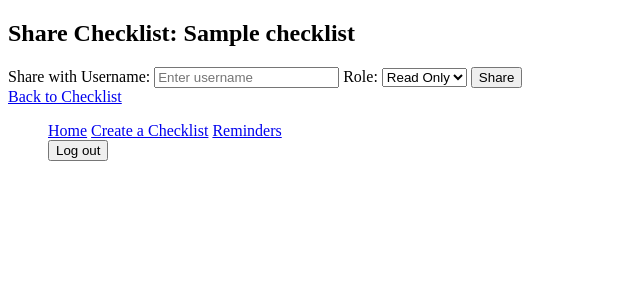
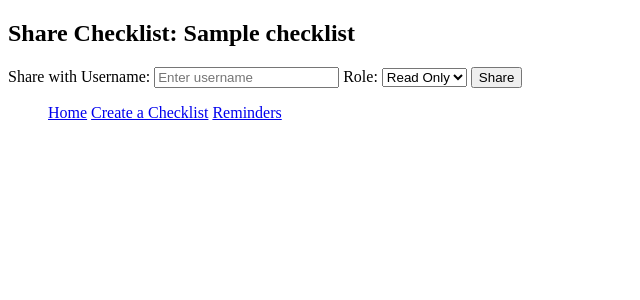
Before and after one commit to SscottK/tasker, a Django app: page /checklists/1/share/ in a window 1280 px wide. Shown: the top 300 px of the page, without its empty margins (0-640 px from the left). Run offline with Django 4.2, Linux system fonts and the light colour scheme; a user stored in the database is signed in; tables that the repository leaves empty hold one stand-in row (values such as "Sample post").

Commit message:
share edits

```diff
--- a/tasker_main_app/templates/base.html
+++ b/tasker_main_app/templates/base.html
@@ -31,14 +31,14 @@
           <a href="{% url 'checklist-create' %}">Create a Checklist</a>
           <a href="{% url 'reminders-index' %}">Reminders</a>
 
-            <form id="logout-form" method="post" action="{% url 'logout' %}">
+         <!--   <form id="logout-form" method="post" action="{% url 'logout' %}">
               {% csrf_token %}
               <button type="submit">Log out</button>
             </form>
           {% else %}
             <a href="{% url 'login' %}">Login</a>
 
-            <!--  <a href="{% url 'signup' %}">Sign Up</a>  -->
+              <a href="{% url 'signup' %}">Sign Up</a>  -->
           {% endif %}
         </ul>
       </nav>
--- a/tasker_main_app/templates/checklists/share_checklist.html
+++ b/tasker_main_app/templates/checklists/share_checklist.html
@@ -15,5 +15,4 @@
 
     <button type="submit">Share</button>
   </form>
-  <a href="{% url 'checklist-detail' checklist.id %}">Back to Checklist</a>
 {% endblock %}
--- a/tasker_main_app/views.py
+++ b/tasker_main_app/views.py
@@ -24,13 +24,13 @@ def home(request):
         logout(request)
         return redirect('login')
     owned_checklists = Checklist.objects.filter(owner=request.user)
-    shared_checklists = Checklist.objects.filter(
-        id__in=List_user.objects.filter(user=request.user).values_list('checklist_id', flat=True)
-    )
+#    shared_checklists = Checklist.objects.filter(
+#    id__in=List_user.objects.filter(user=request.user).values_list('checklist_id', flat=True)
+#    )
 
     return render(request, 'home.html', {
         'owned_checklists': owned_checklists,
-        'shared_checklists': shared_checklists,
+#       'shared_checklists': shared_checklists,
     })
 
 def welcome(request):
```
